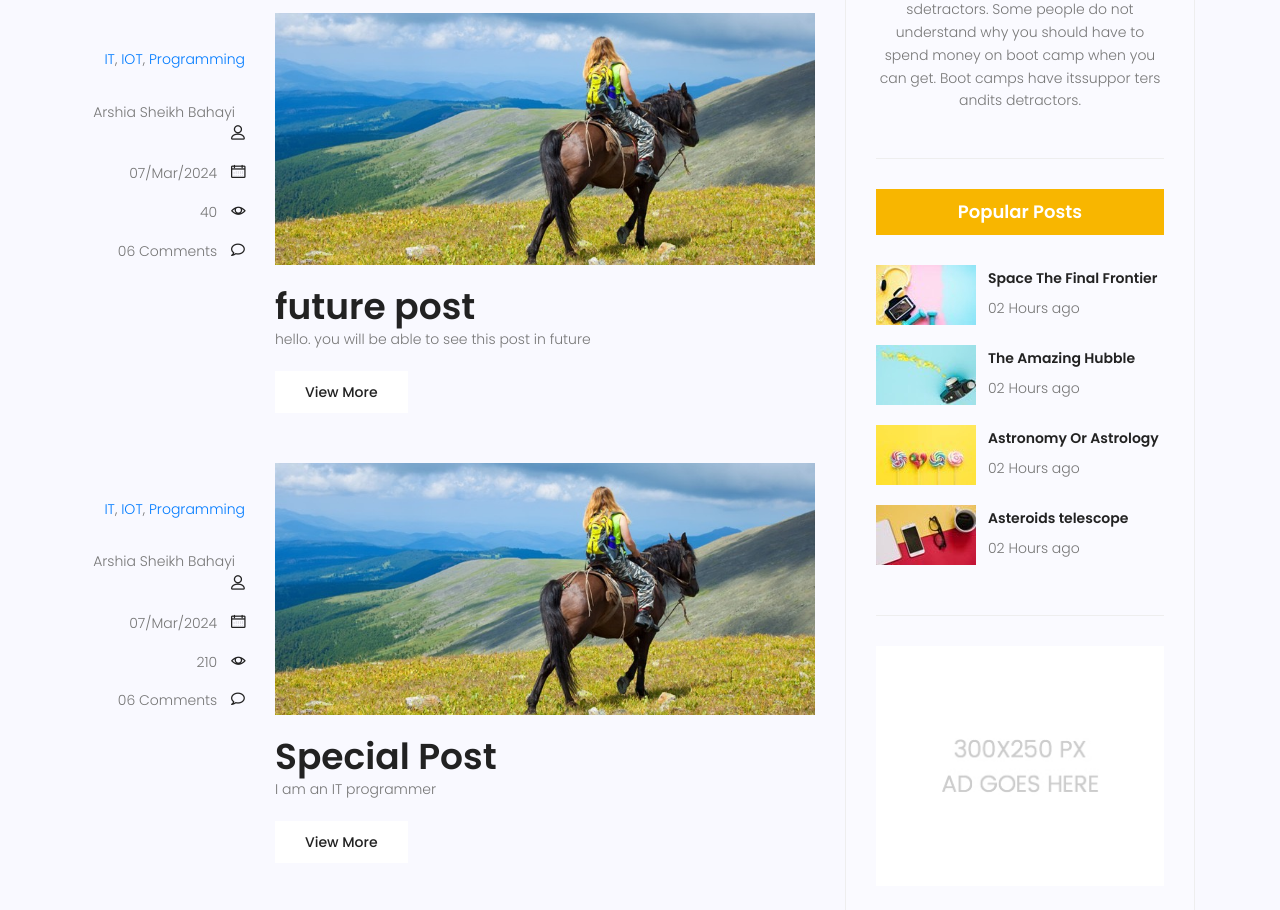
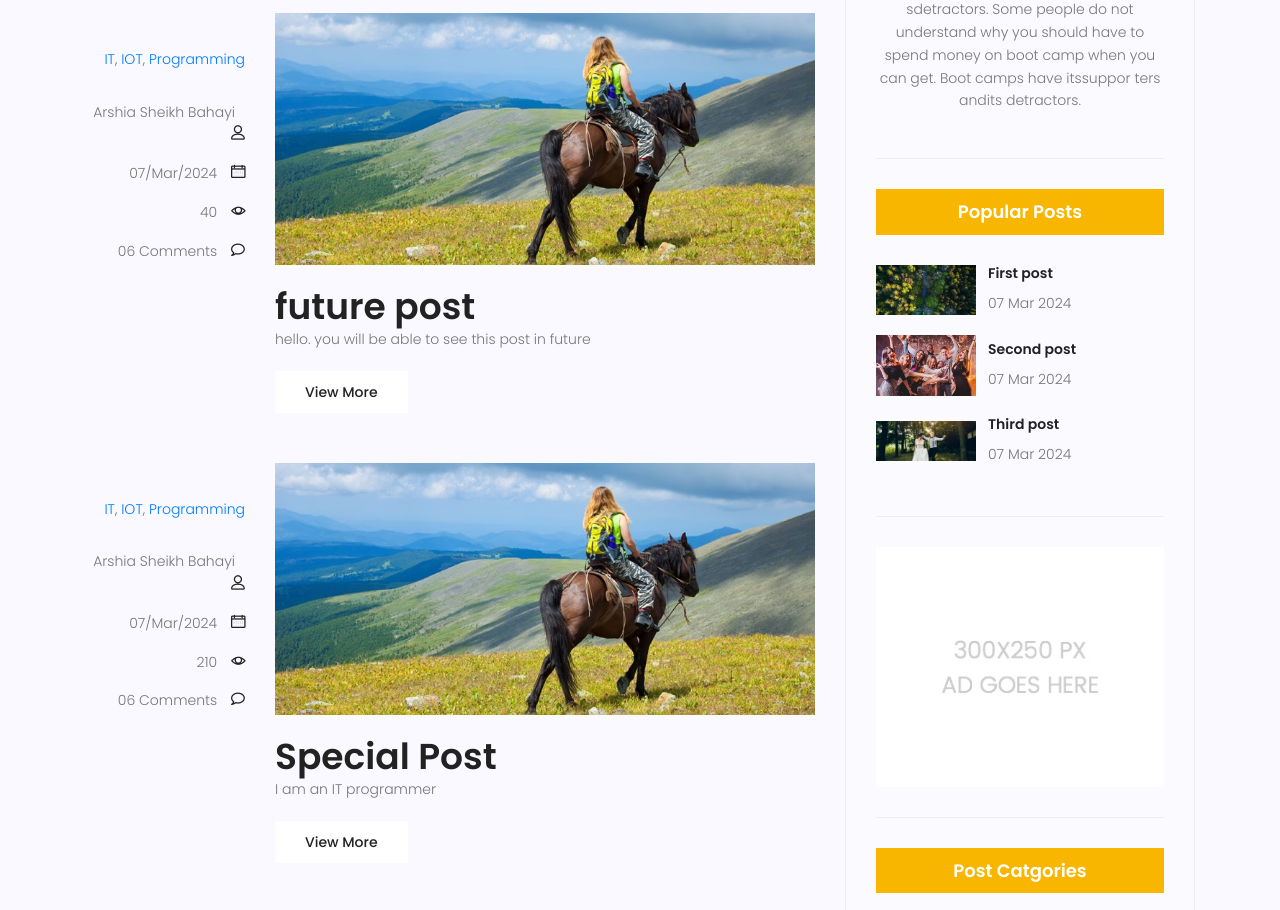
Before and after one commit to arshia-shiekh-bahayi/mysite, a Django app: page /blog/ in a window 1280 px wide. Shown: the part 1519-2429 px from the top of the page. Run offline with Django 3.2, Linux system fonts and the light colour scheme; data comes from the database, SQL or seed files in the repository; parts of the project's set-up code (start-up, migrations or seed data) failed here and were passed over; some libraries are stand-ins or nearby versions.

Commit message:
Update blog-home.html

```diff
--- a/templates/blog/blog-home.html
+++ b/templates/blog/blog-home.html
@@ -159,55 +159,7 @@
 					{% include 'blog/blog-search.html' %}
                     {% include 'blog/blog-writer.html' %}
 
-					<div class="single-sidebar-widget popular-post-widget">
-						<h4 class="popular-title">Popular Posts</h4>
-						<div class="popular-post-list">
-							<div class="single-post-list d-flex flex-row align-items-center">
-								<div class="thumb">
-									<img class="img-fluid" src="{% static 'img/blog/pp1.jpg' %}" alt="">
-								</div>
-								<div class="details">
-									<a href="blog-single.html">
-										<h6>Space The Final Frontier</h6>
-									</a>
-									<p>02 Hours ago</p>
-								</div>
-							</div>
-							<div class="single-post-list d-flex flex-row align-items-center">
-								<div class="thumb">
-									<img class="img-fluid" src="{% static 'img/blog/pp2.jpg' %}" alt="">
-								</div>
-								<div class="details">
-									<a href="blog-single.html">
-										<h6>The Amazing Hubble</h6>
-									</a>
-									<p>02 Hours ago</p>
-								</div>
-							</div>
-							<div class="single-post-list d-flex flex-row align-items-center">
-								<div class="thumb">
-									<img class="img-fluid" src="{% static 'img/blog/pp3.jpg' %}" alt="">
-								</div>
-								<div class="details">
-									<a href="blog-single.html">
-										<h6>Astronomy Or Astrology</h6>
-									</a>
-									<p>02 Hours ago</p>
-								</div>
-							</div>
-							<div class="single-post-list d-flex flex-row align-items-center">
-								<div class="thumb">
-									<img class="img-fluid" src="{% static 'img/blog/pp4.jpg' %}" alt="">
-								</div>
-								<div class="details">
-									<a href="blog-single.html">
-										<h6>Asteroids telescope</h6>
-									</a>
-									<p>02 Hours ago</p>
-								</div>
-							</div>
-						</div>
-					</div>
+					{% latestposts 3 %}
 
                     {% include 'blog/blog-ads.html' %}
 
```
